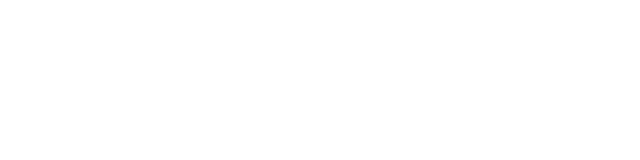
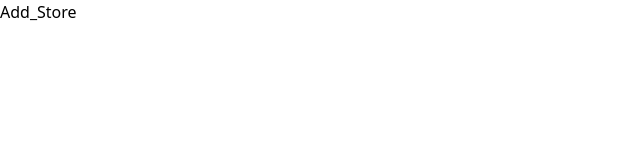
Before and after one commit to Foody-site/Foody-Website, a React (Vite) app: page /AddStore in a window 1280 px wide. Before the commit this address had no page. Shown: the top 160 px of the page, without its empty margins (0-640 px from the left). Built offline with nearby package versions, Linux system fonts and the light colour scheme.

Commit message:
`Added import and route for Add_Store component`

```diff
--- a/src/routes/AppRouter.jsx
+++ b/src/routes/AppRouter.jsx
@@ -7,6 +7,7 @@
 import ChooseRole from "../components/Auth/ChooseRole";
 import Login_2 from "../components/Auth/Login_2";
 import AddRecipe from "../pages/Add_Recipe/AddRecipe";
+import Add_Store from "../pages/Add_Store/Add_Store";
 
 const AppRouter = () => {
   return (
@@ -20,6 +21,7 @@
       <Route path="/ChooseRole" element={<ChooseRole />} />
       <Route path="/AddChef" element={<AddChef />} />
       <Route path="/AddRecipe" element={<AddRecipe />} />
+      <Route path="/AddStore" element={<Add_Store />} />
     </Routes>
   );
 };
```
